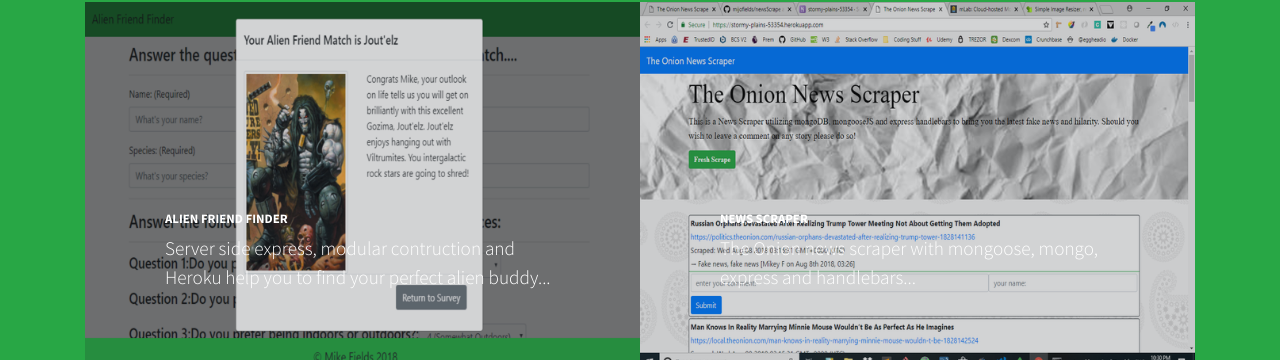
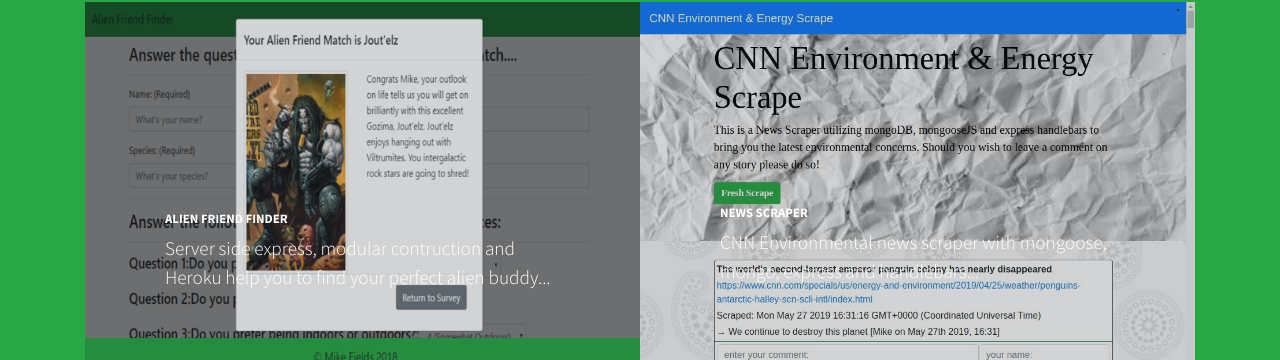
Before and after one commit to mijofields/portfolio, a plain HTML site: page index.html in a window 1280 px wide. Shown: the part 3252-3612 px from the top of the page. Drawn offline with Linux system fonts and the light colour scheme.

Commit message:
changing image and html to reflect new CNN environmental news scrape after the onion changed coding

```diff
--- a/index.html
+++ b/index.html
@@ -257,10 +257,10 @@
               <span class="caption">
                 <span class="caption-content">
                   <h2>News Scraper</h2>
-                  <p class="mb-0">The Onion news scraper with mongoose, mongo, express and handlebars...</p>
+                  <p class="mb-0">CNN Environmental news scraper with mongoose, mongo, express and handlebars...</p>
                 </span>
               </span>
-              <img class="img-fluid" src="images/newsscrape_700x467.png" alt="News Scraper">
+              <img class="img-fluid" src="images/newsscrape_700x467.jpeg" alt="News Scraper">
             </a>
             <div class="d-flex justify-content-around">
               <a class="btn btn-dark btn-lg mr-3" href="https://github.com/mijofields/newsScrape" target="_blank">
```
Also changed, not shown: images/newsscrape_700x467.jpeg (added).
